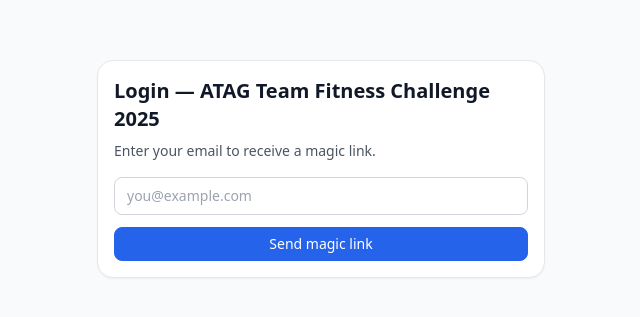
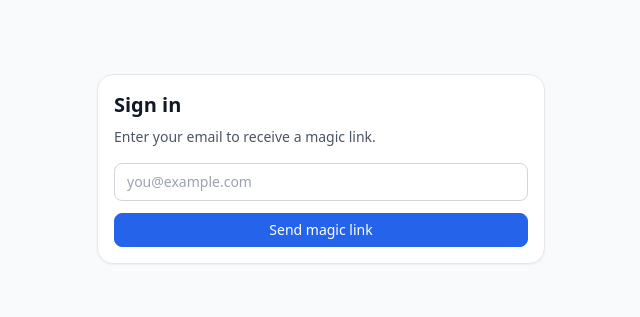
Before and after one commit to zhiluke001-ux/team-fitness, a Next.js app: page /login in a window 1280 px wide. Shown: the part 231-548 px from the top of the page, without its empty margins (319-959 px from the left). Built offline with nearby package versions, Linux system fonts and the light colour scheme; no server answers.

Commit message:
Update login.tsx

```diff
--- a/pages/login.tsx
+++ b/pages/login.tsx
@@ -51,11 +51,11 @@ export default function Login() {
   return (
     <>
       <Head>
-        <title>Sign In </title>
+        <title>Login — {SITE_NAME} </title>
       </Head>
       <main className="min-h-screen grid place-items-center px-4">
         <div className="card w-full max-w-md">
-          <h1 className="text-xl font-semibold mb-2">Login — {SITE_NAME}</h1>
+          <h1 className="text-xl font-semibold mb-2">Sign in</h1>
           <p className="text-sm text-gray-600 mb-4">
             Enter your email to receive a magic link.
           </p>
```
